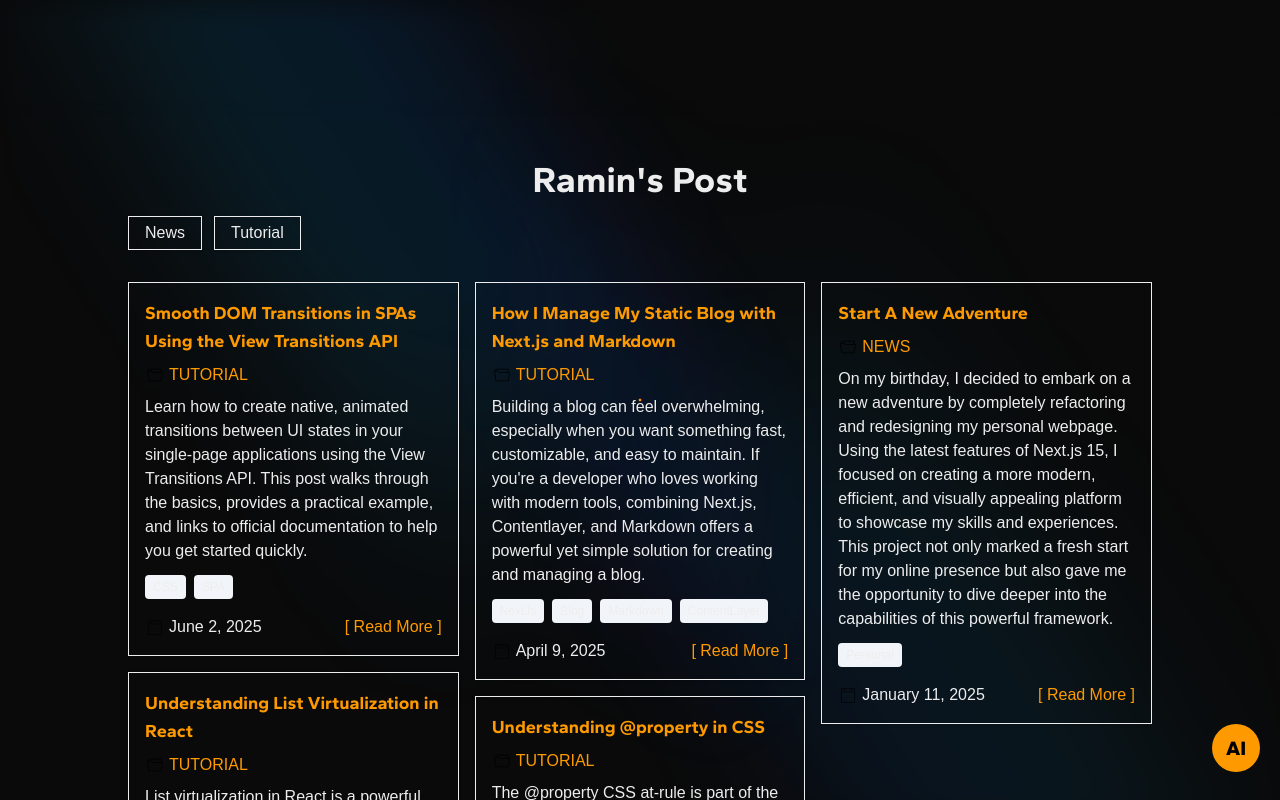
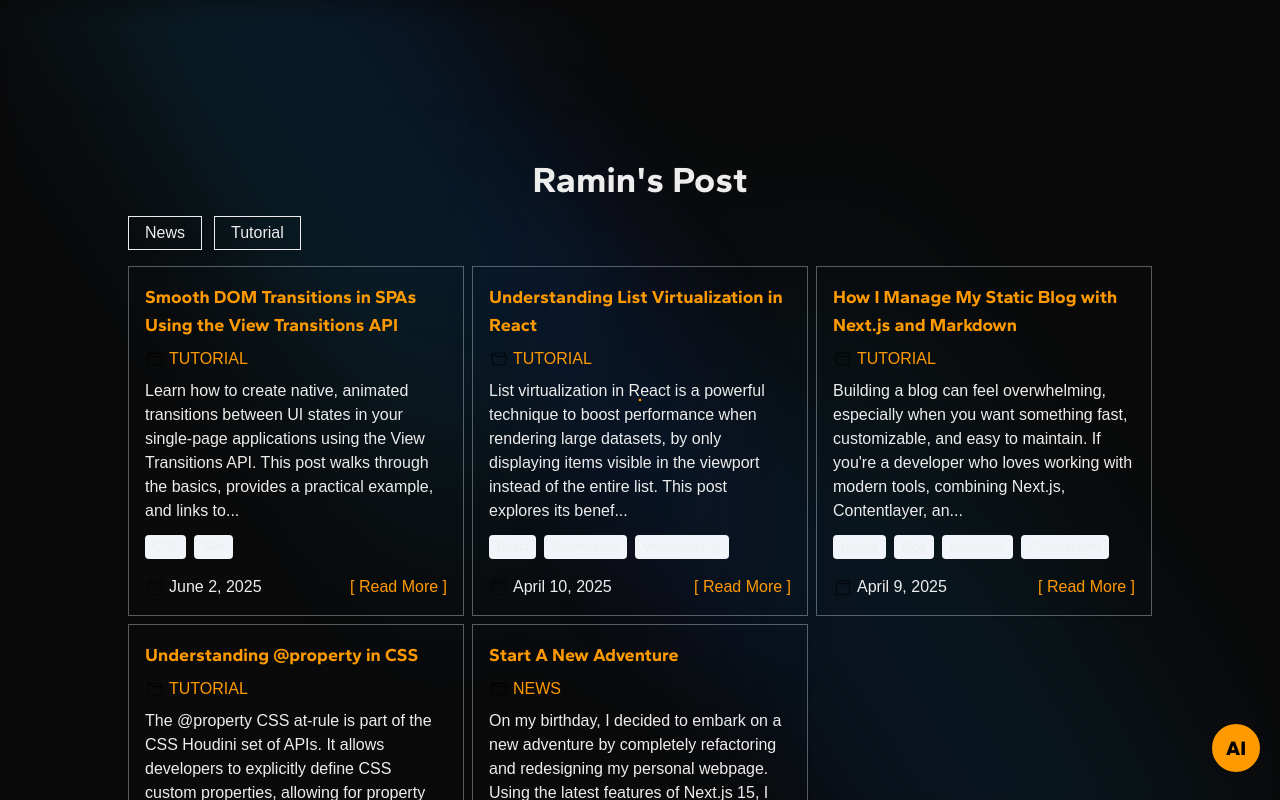
Before and after one commit to raminr77/raminr77.github.io, a Next.js app: page /posts in a window 1280 px wide. Shown: the top 800 px of the page. Built offline with nearby package versions, Linux system fonts and the light colour scheme; a web font is replaced by a local one.

Commit message:
feat: testing new version of blog posts

```diff
--- a/src/domains/posts/components/post-card/index.tsx
+++ b/src/domains/posts/components/post-card/index.tsx
@@ -28,7 +28,7 @@ export function PostCard({
   return (
     <div
       className={clsx(
-        'flex flex-col border bg-transparent p-4 shadow backdrop-blur-sm duration-500 hover:bg-slate-300/5 justify-between h-fit break-inside-avoid mb-4',
+        'flex flex-col bg-transparent p-4 shadow backdrop-blur-sm duration-500 hover:bg-slate-300/10 justify-between border border-slate-300/40',
         animator({ name: 'fadeIn' })
       )}
       style={{ animationDelay: `${animationDelay}s` }}
@@ -41,7 +41,11 @@ export function PostCard({
           {title}
         </Link>
         <PostCategory category={category} />
-        <p className="[&>*]:mb-3 [&>*:last-child]:mb-0 text-md">{description}</p>
+
+        <p className="[&>*]:mb-3 [&>*:last-child]:mb-0 text-md overflow-hidden">
+          {description.substring(0, 210)}
+          {description.length > 210 ? '...' : ''}
+        </p>
       </div>
 
       <div className="flex flex-col gap-2 mt-3">
--- a/src/domains/posts/post-list-page.tsx
+++ b/src/domains/posts/post-list-page.tsx
@@ -63,7 +63,7 @@ export async function PostListPage({ searchParams }: PostListPageProps) {
       )}
 
       <div
-        className="mt-8 gap-4 overflow-hidden columns-3 max-md:columns-1 max-lg:columns-2"
+        className="mt-4 overflow-hidden grid grid-cols-3 max-md:grid-cols-1 max-lg:grid-cols-2 gap-2"
       >
         {posts.map((post: PostMetadata, index: number) => (
           <PostCard key={post.id} data={post} animationDelay={(index + 1) * 0.3} />
```
